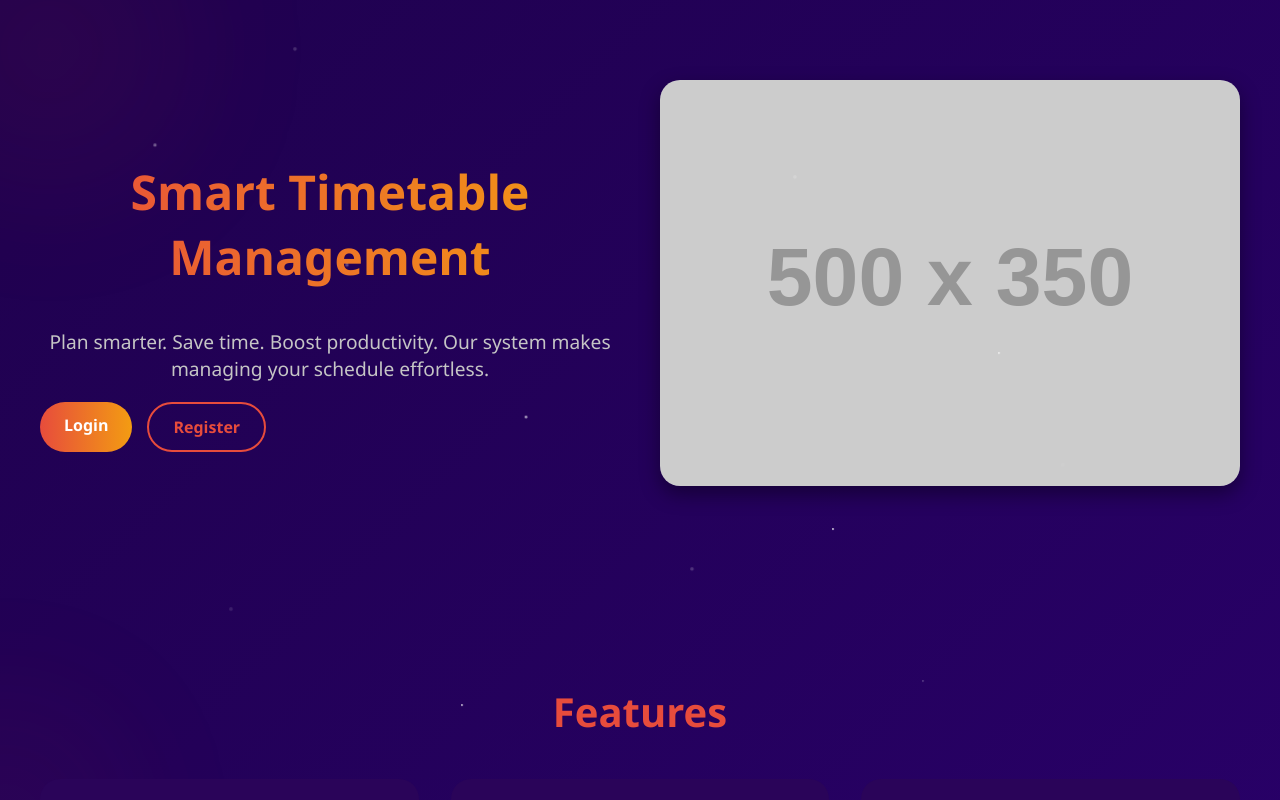
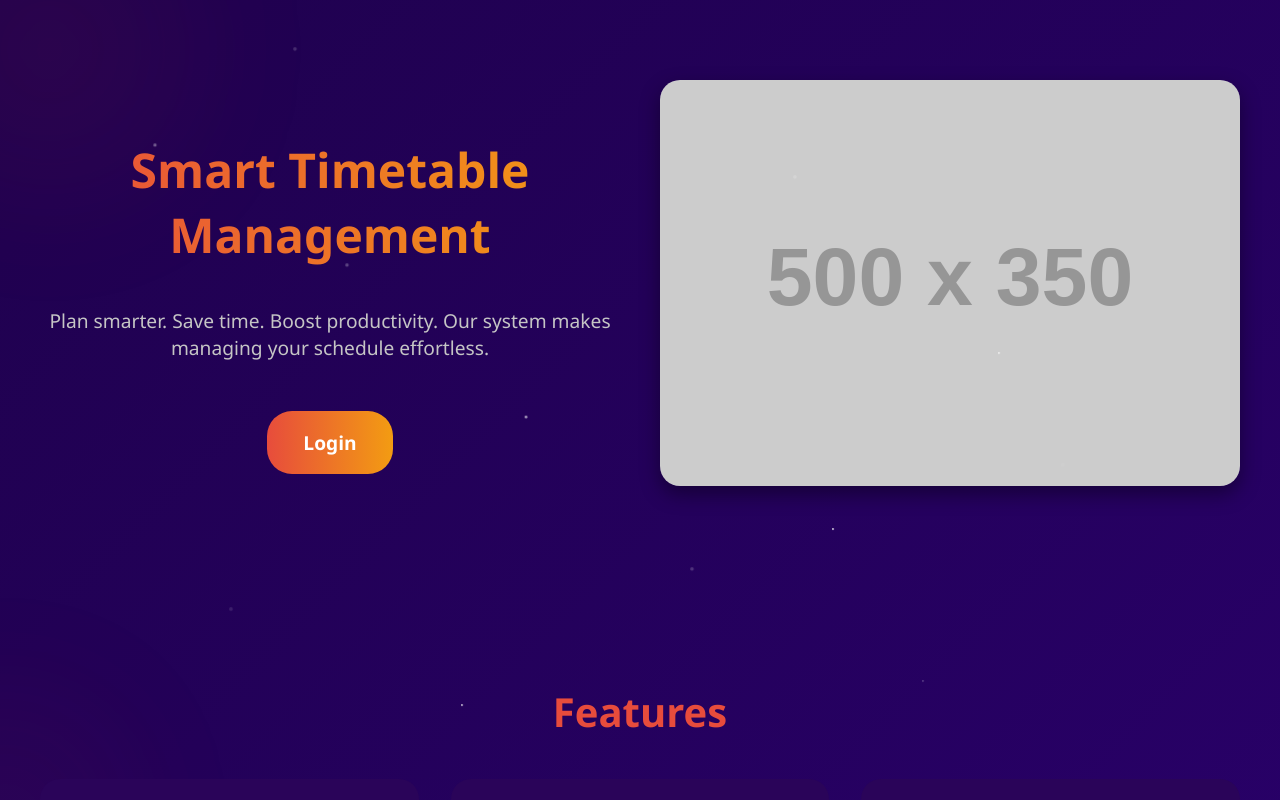
Before and after one commit to PawarSara/QUICKSLOT, a React (Create React App) app in the folder client/: page / in a window 1280 px wide. Shown: the top 800 px of the page. Built offline with nearby package versions, Linux system fonts and the light colour scheme.

Commit message:
Removed Register Button

```diff
--- a/client/src/pages/Home.js
+++ b/client/src/pages/Home.js
@@ -67,9 +67,7 @@ function Home() {
             <Link to="/login" className="btn-primary">
               Login
             </Link>
-            <Link to="/register" className="btn-secondary">
-              Register
-            </Link>
+
           </div>
         </div>
         <motion.div
--- a/client/src/styles/Home.css
+++ b/client/src/styles/Home.css
@@ -164,7 +164,9 @@ html {
 
 .hero-buttons {
   display: flex;
+  justify-content: center; /* Center horizontally */
   gap: 15px;
+  margin-top: 25px; /* Optional spacing from paragraph */
 }
 
 .btn-primary, .btn-secondary {
@@ -175,10 +177,15 @@ html {
   border: none;
   text-decoration: none;
   color: #fff;
+  display: flex;
+  justify-content: center; /* Center horizontally */
+  margin-top: 25px;
 }
 
 .btn-primary {
   background: linear-gradient(90deg, #e74c3c, #f39c12);
+  padding: 18px 36px; /* Larger button */
+  font-size: 1.2rem;  /* Bigger text */
 }
 
 .btn-secondary {
```
